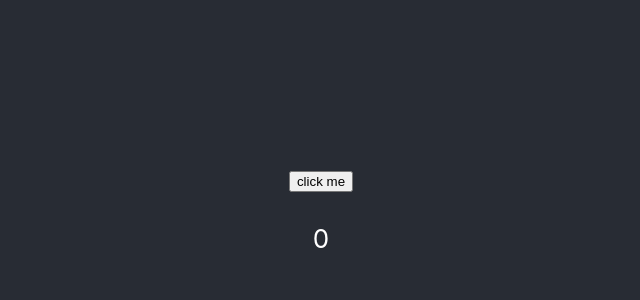
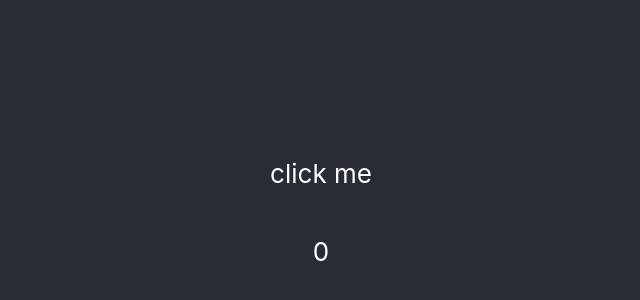
Before and after one commit to TropicalBottle/deploiement-2, a React (Create React App) app: page / in a window 1280 px wide. Shown: the part 188-488 px from the top of the page, without its empty margins (319-959 px from the left). Built offline with nearby package versions, Linux system fonts and the light colour scheme.

Commit message:
dependancies: add tailwindcss

```diff
--- a/package.json
+++ b/package.json
@@ -36,6 +36,7 @@
     ]
   },
   "devDependencies": {
-    "@babel/preset-react": "^7.25.7"
+    "@babel/preset-react": "^7.25.7",
+    "tailwindcss": "^3.4.13"
   }
 }
--- a/src/index.css
+++ b/src/index.css
@@ -1,3 +1,7 @@
+@tailwind base;
+@tailwind components;
+@tailwind utilities;
+
 body {
   margin: 0;
   font-family: -apple-system, BlinkMacSystemFont, 'Segoe UI', 'Roboto', 'Oxygen',
--- /dev/null
+++ b/tailwind.config.js
@@ -0,0 +1,10 @@
+/** @type {import('tailwindcss').Config} */
+module.exports = {
+  content: [
+    "./src/**/*.{js,jsx,ts,tsx}",
+  ],
+  theme: {
+    extend: {},
+  },
+  plugins: [],
+}
```
